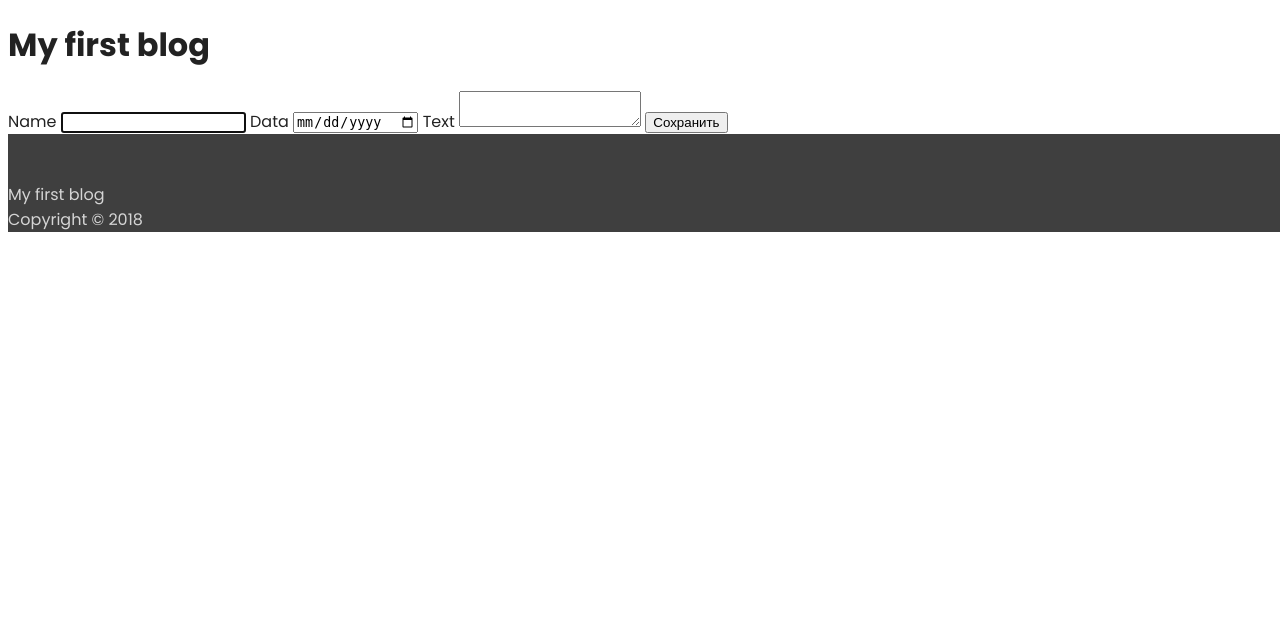
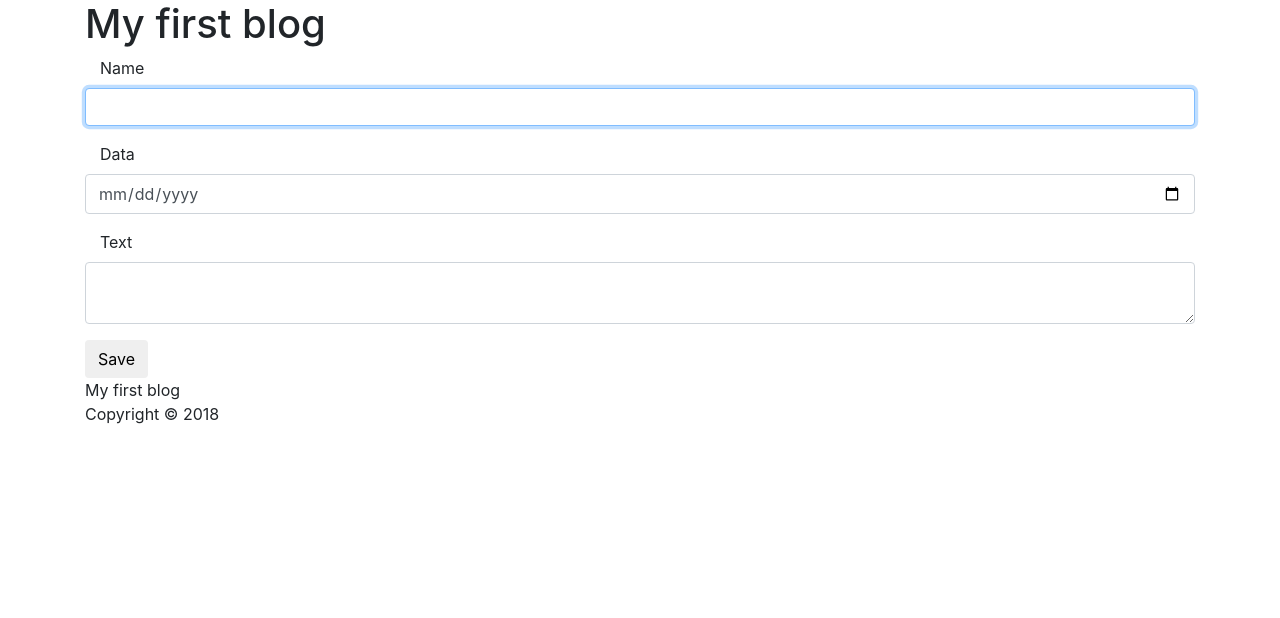
Before and after one commit to NikolaiNekrasov/php_blog, a PHP site: page /admin/index.php?action=add in a window 1280 px wide. Shown: the top 618 px of the page. After the commit the page ends 424 px from the top, so only its background shows below. Run offline with PHP 8.4, Linux system fonts and the light colour scheme; data that the repository does not hold is empty; some libraries are stand-ins or nearby versions.

Commit message:
completled the initial addition of layout

```diff
--- a/views/article_admin.php
+++ b/views/article_admin.php
@@ -1,10 +1,15 @@
 <!DOCTYPE html>
-<html>
+<html lang="en">
 <head>
-  <meta charset="utf-8">
-  <title>My first blog</title>
-  <link rel="stylesheet" href="../style.css">
-
+    <meta charset="utf-8">
+    <meta name="viewport" content="width=device-width, initial-scale=1">
+    <title>My blog</title>
+    <link rel="stylesheet" href="https://maxcdn.bootstrapcdn.com/bootstrap/4.0.0/css/bootstrap.min.css">
+    <script src="https://ajax.googleapis.com/ajax/libs/jquery/3.3.1/jquery.min.js"></script>
+    <script src="https://cdnjs.cloudflare.com/ajax/libs/popper.js/1.12.9/umd/popper.min.js"></script>
+    <script src="https://maxcdn.bootstrapcdn.com/bootstrap/4.0.0/js/bootstrap.min.js"></script>
+    <script src="https://use.fontawesome.com/releases/v5.0.8/js/all.js"></script>
+    <link href="style.css" rel="stylesheet">
 
 </head>
 <body>
@@ -12,19 +17,24 @@
     <h1>My first blog</h1>
     <div class="">
       <form method="post" action="index.php?action=<?=$_GET['action']?>&id=<?=$_GET['id']?>">
-        <label>
-         Name
-          <input type="text" name="title" value="<?php echo $_GET['action'] == 'add' ? '' : $article['title']?>" class="form-item" autofocus required>
-        </label>
-        <label>
-          Data
-          <input type="date" name="date" value="<?php echo $_GET['action'] == 'add' ? '' : $article['date']?>" class="form-item" required>
-        </label>
-        <label>
-          Text
-          <textarea name="content" class="form-item" required><?php echo $_GET['action'] == 'add' ? '' : $article['content']?></textarea>
-        </label>
-        <input type="submit" value="Сохранить" class="btn">
+        <div class="form-group">
+        <label class="col-12">
+         Name</label>
+          <input type="text" name="title" value="<?php echo $_GET['action'] == 'add' ? '' : $article['title']?>" class="form-control" autofocus required>
+
+        </div>
+<div class="form-group">
+        <label class="col-12">
+          Data</label>
+          <input type="date" name="date" value="<?php echo $_GET['action'] == 'add' ? '' : $article['date']?>" class="form-control" required>
+        </div>
+        <div class="form-group">
+        <label class="col-12">
+          Text</label>
+          <textarea name="content" class="form-control" required><?php echo $_GET['action'] == 'add' ? '' : $article['content']?></textarea>
+        </div>
+        <input type="submit" value="Save" class="btn">
+
       </form>
     </div>
     <footer>
```
Also changed, not shown: views/articles_admin.php (+16 -7 lines), views/main.php (+1 -9 lines).
